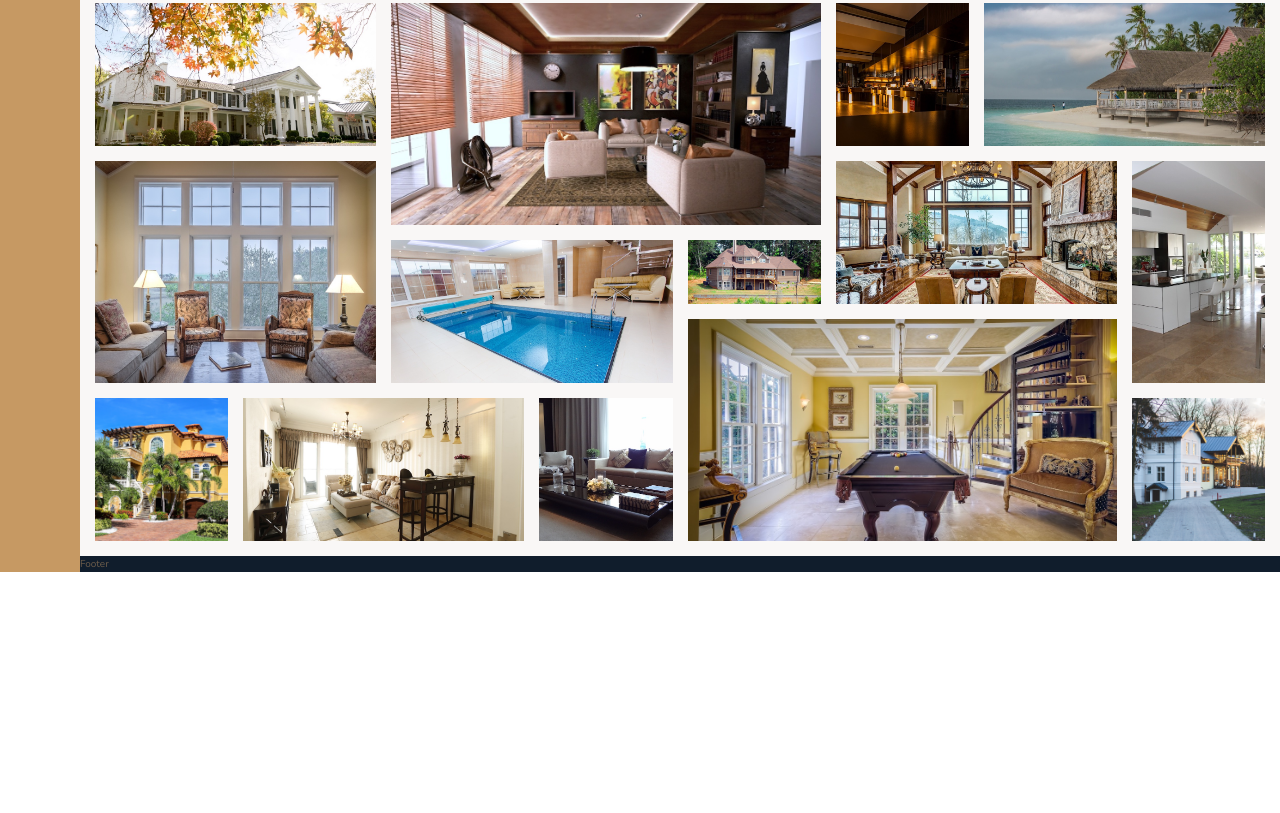
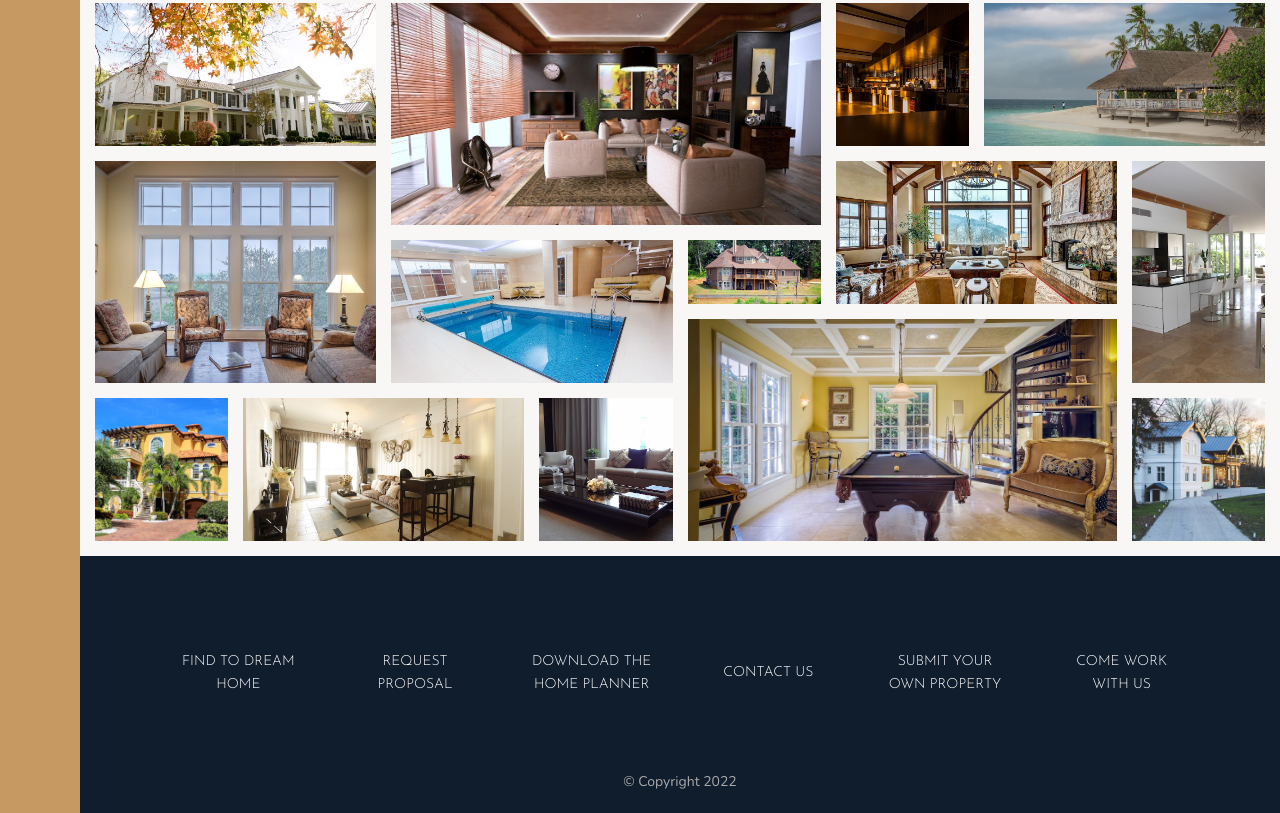
Before and after one commit to Trouble-Andrew/Nexter, a website: page index.html in a window 1280 px wide. Shown: the part 3088-3901 px from the top of the page. Before the commit the page ends 3660 px from the top, so only its background shows below. Drawn offline with nearby package versions, Linux system fonts and the light colour scheme.

Commit message:
feat: add footer

```diff
--- a/index.html
+++ b/index.html
@@ -341,7 +341,15 @@
   </section>
 
   <footer class="footer">
-    Footer
+    <ul class="nav">
+      <li class="nav__item"><a href="#" class="nav__link">Find to dream home</a></li>
+      <li class="nav__item"><a href="#" class="nav__link">Request proposal</a></li>
+      <li class="nav__item"><a href="#" class="nav__link">Download the home planner</a></li>
+      <li class="nav__item"><a href="#" class="nav__link">Contact us</a></li>
+      <li class="nav__item"><a href="#" class="nav__link">Submit your own property</a></li>
+      <li class="nav__item"><a href="#" class="nav__link">Come work with us</a></li>
+    </ul>
+    <p class="copyright">&copy; Copyright 2022</p>
   </footer>
 </body>
 
--- a/sass/_footer.scss
+++ b/sass/_footer.scss
@@ -1,4 +1,40 @@
 .footer {
   background-color: $color-secondary;
   grid-column: full-start / full-end;
+  padding: 8rem;
+  padding-bottom: 2rem;
 }
+
+.nav {
+  display: grid;
+  grid-template-columns: repeat(auto-fit, minmax(15rem, 1fr));
+  gap: 2rem;
+  list-style: none;
+  align-items: center;
+
+  &__link:link,
+  &__link:visited {
+    display: block;
+    font-size: 1.4rem;
+    color: #fff;
+    text-decoration: none;
+    font-family: $font-display;
+    text-transform: uppercase;
+    text-align: center;
+    padding: 1.5rem;
+    transition: all 0.2s;
+  }
+
+  &__link:hover,
+  &__link:active {
+    background-color: rgba(#fff, 0.05);
+    transform: translateY(-3px);
+  }
+}
+
+.copyright {
+  font-size: 1.4rem;
+  color: $color-grey-light-2;
+  margin-top: 6rem;
+  text-align: center;
+}
```
Also changed, not shown: css/style.css, 1 other file.
